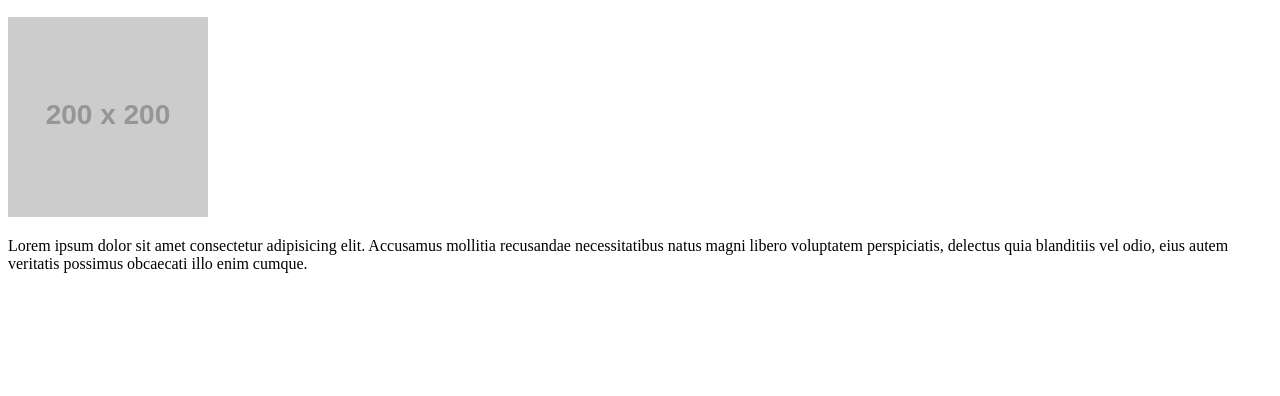
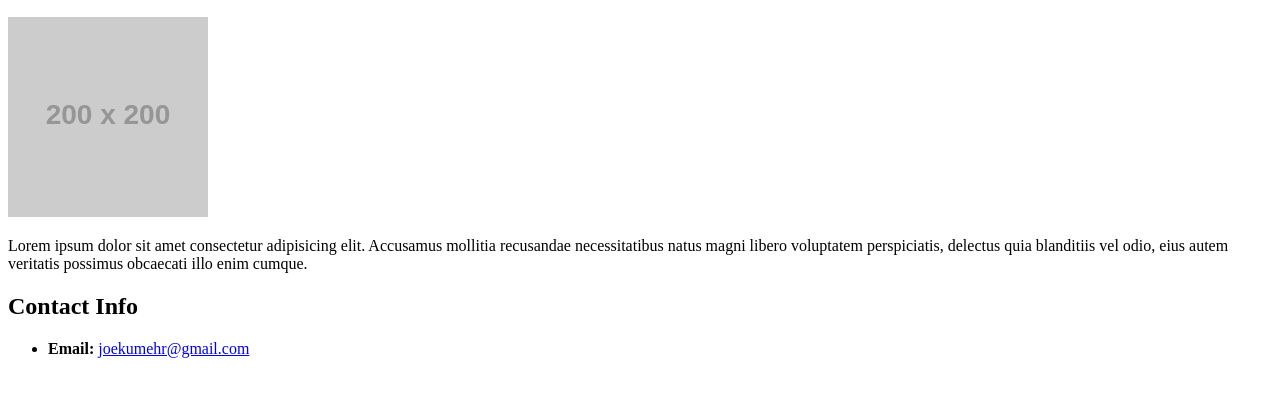
Before and after one commit to joekumher/06-stu_html, a plain HTML site: page index.html in a window 1280 px wide. Shown: the part 110-506 px from the top of the page. Drawn offline with Linux system fonts and the light colour scheme; placeholder pictures from the web are drawn by us.

Commit message:
made good changes

```diff
--- a/index.html
+++ b/index.html
@@ -21,6 +21,13 @@
       enim cumque.</p>
   </section>
 
+  <section>
+    <h2>Contact Info</h2>
+    <ul>
+      <li><strong>Email:</strong> <a href="mailto:someplace@gmail.com">joekumehr@gmail.com</a></li>
+    </ul>
+  </section>
+
 </body>
 
 </html>
```
